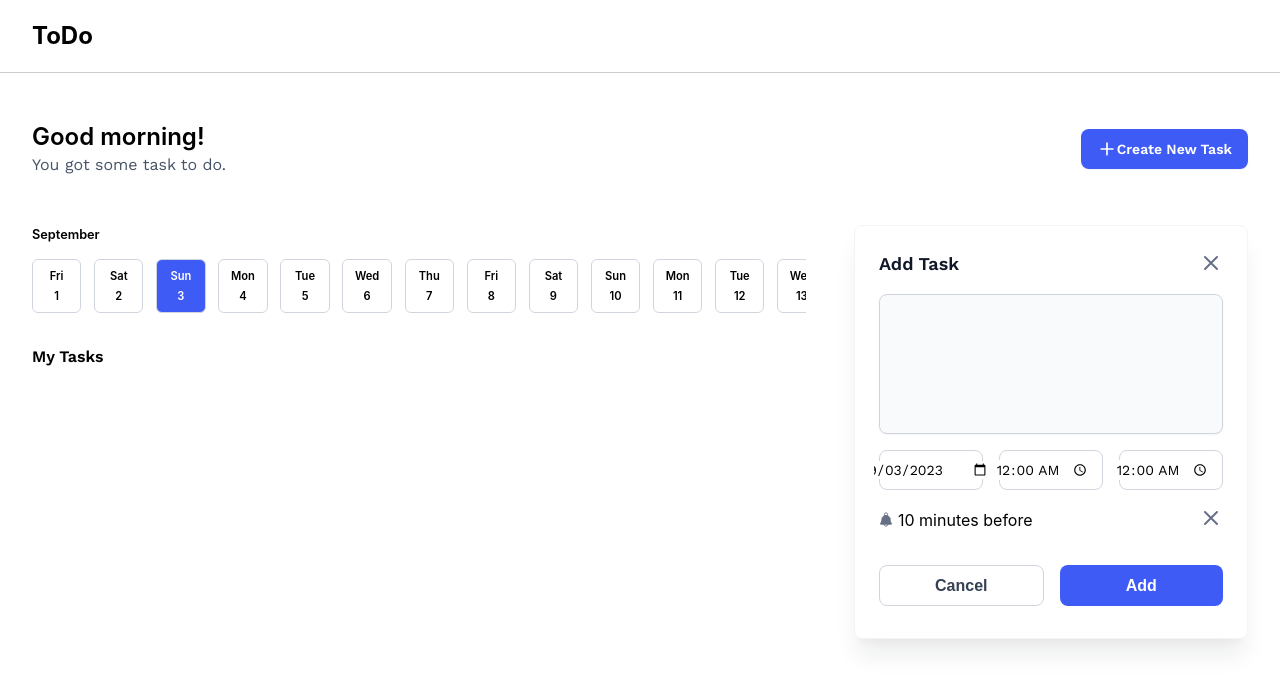
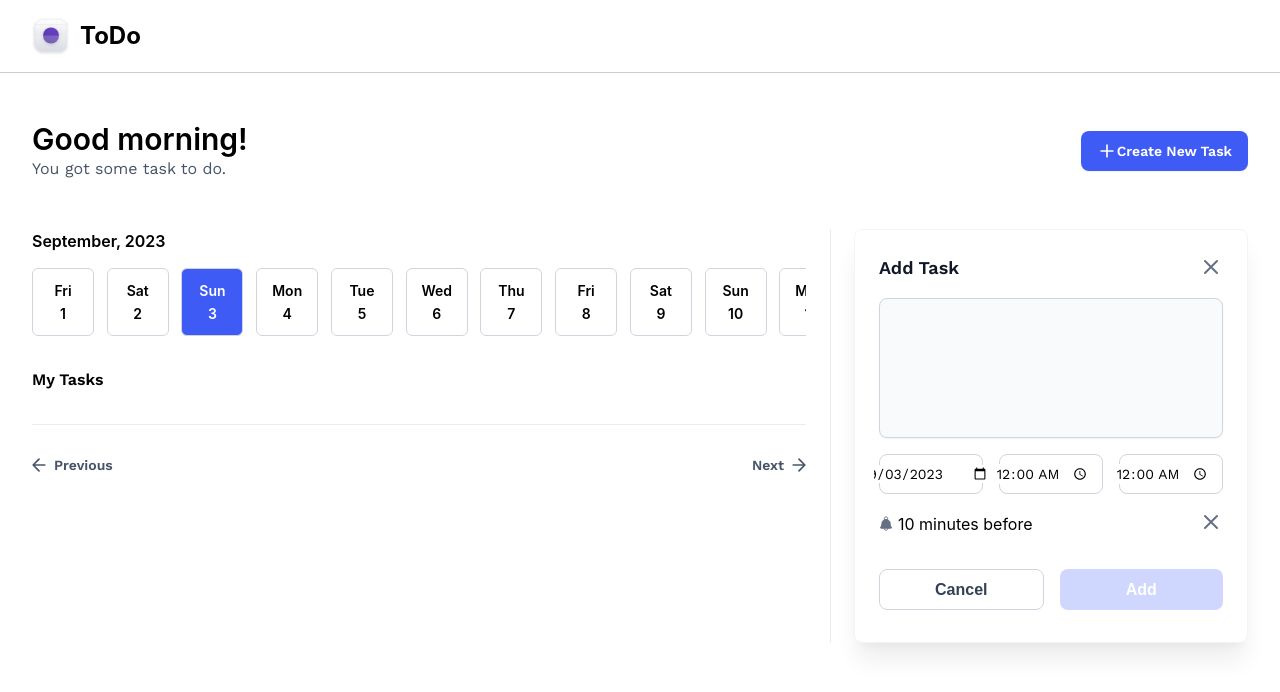
Before and after one commit to preciousbetine/todo-app, a React (Vite) app: page / in a window 1280 px wide. Both pictures are taken after a click on the button "Create New Task". Shown: the top 692 px of the page. Built offline with nearby package versions, Linux system fonts and the light colour scheme.

Commit message:
Add pagination

```diff
--- a/src/App.tsx
+++ b/src/App.tsx
@@ -1,4 +1,4 @@
-import { useEffect, useState } from 'react';
+import React, { useEffect, useState } from 'react';
 import { useDispatch, useSelector } from 'react-redux';
 import { AppDispatch } from './redux/store';
 import Header from './components/Header';
@@ -14,13 +14,18 @@ import EditTask from './components/EditTask';
 
 function TodoApp() {
   const [period, setPeriod] = useState<string>('morning');
+  const [currentPage, setCurrentPage] = useState<number>(1);
+  const [numPages, setNumPages] = useState<number>(1);
+  const [pageButtons, setPageButtons] = useState<JSX.Element[]>([]);
   const dispatch = useDispatch<AppDispatch>();
   const [taskPopupVisible, setTaskPopupVisible] = useState<boolean>(false);
   const todos = useSelector((s:  { todos: TodoState }) => s.todos).todos;
   const [panelContent, setPanelContent] = useState<string>('date-picker');
   const [currentTaskId, setCurrentTaskId] = useState<string>('');
 
-  const taskComponents = todos.map(task => {
+  const taskHeading = React.createRef<HTMLHeadingElement>();
+
+  const taskComponents = todos.slice((currentPage - 1) * 7, currentPage * 7).map(task => {
     return (
       <Task
         key={task.id}
@@ -32,6 +37,29 @@ function TodoApp() {
       />
     );
   });
+
+  useEffect(() => {
+    taskHeading.current?.scrollIntoView({ behavior: 'smooth', block: 'center' });
+  }, [currentPage, taskHeading]);
+
+  useEffect(() => {
+    const buttons = [];
+    const noOfPages = Math.ceil(todos.length / 7);
+    setNumPages(noOfPages);
+
+    for (let i = 1; i <= noOfPages; i++) {
+      buttons.push(
+        <button
+          key={i}
+          className={TodoAppStyles['page-btn']}
+          onClick={() => setCurrentPage(i)}
+        >
+          {i}
+        </button>
+      );
+    }
+    setPageButtons(buttons);
+  }, [todos]);
 
   useEffect(() => {
     const date = new Date();
@@ -66,9 +94,30 @@ function TodoApp() {
         <div className={TodoAppStyles.main}>
           <HorizontalDateSelect />
           <div className={TodoAppStyles['tasks-container']}>
-            <h2>My Tasks</h2>
+            <h2 ref={taskHeading}>My Tasks</h2>
             <div className={TodoAppStyles.tasks}>
               {taskComponents}
+            </div>
+            <div className={TodoAppStyles.pagination}>
+              <button
+                className={TodoAppStyles['prev-btn']}
+                onClick={() => { if (currentPage > 1) setCurrentPage(currentPage - 1) }}
+              >
+                <img src="arrow-left.svg" alt="" />
+                Previous
+              </button>
+              <div className={TodoAppStyles['page-num']}>
+                {pageButtons}
+              </div>
+              <button
+                className={TodoAppStyles['next-btn']}
+                onClick={() => {
+                  if (currentPage < numPages) setCurrentPage(currentPage + 1);
+                }}
+              >
+                Next
+                <img src="arrow-right.svg" alt="" />
+              </button>
             </div>
           </div>
         </div>
--- a/src/components/AddTask.tsx
+++ b/src/components/AddTask.tsx
@@ -91,6 +91,7 @@ export default function AddTask({ close }: { close: () => void }) {
         <button
           className={TaskStyles['task-popup_add']}
           onClick={saveTodo}
+          disabled={!title.trim().length}
         >
           Add
         </button>
--- a/src/components/DatePicker.tsx
+++ b/src/components/DatePicker.tsx
@@ -89,7 +89,7 @@ function DatePicker() {
     daysInMonth,
     year,
     day,
-    todos,
+    todos.length,
   ]);
 
   const dateComponents = days.map((day: {
--- a/src/components/EditTask.tsx
+++ b/src/components/EditTask.tsx
@@ -83,6 +83,7 @@ export default function EditTask({
         <button
           className={TaskStyles['task-popup_save']}
           onClick={saveTask}
+          disabled={!editTitle.trim().length}
         >
           Save
         </button>
--- a/src/components/HorizontalDateSelect.tsx
+++ b/src/components/HorizontalDateSelect.tsx
@@ -3,6 +3,7 @@ import ComponentStyles from '../styles/HorizontalDateSelect.module.scss';
 
 function HorizontalDateSelect() {
   const [currentMonth] = useState<number>(new Date().getMonth());
+  const [currentYear] = useState<number>(new Date().getFullYear());
   const months = ['January', 'February', 'March', 'April', 'May', 'June', 'July', 'August', 'September',
                   'October', 'November', 'December'];
   const days = ['Sun', 'Mon', 'Tue', 'Wed', 'Thu', 'Fri', 'Sat'];
@@ -39,7 +40,7 @@ function HorizontalDateSelect() {
 
   return (
     <div className={ComponentStyles.dateSelect}>
-      <h2>{months[currentMonth]}</h2>
+      <h2>{months[currentMonth]}, {currentYear} </h2>
       <div className={ComponentStyles.days}>
         {daysJSX}
         <div className={ComponentStyles['hide-scroll']}></div>
--- a/src/components/Popup/AddTaskPopup.tsx
+++ b/src/components/Popup/AddTaskPopup.tsx
@@ -86,6 +86,7 @@ export default function AddTaskPopup({ id, visible, setVisible }: TaskPopupProps
         <button
           className={TaskStyles['task-popup_add']}
           onClick={saveTodo}
+          disabled={!title.trim().length}
         >
           Add
         </button>
--- a/src/components/Popup/EditTaskPopup.tsx
+++ b/src/components/Popup/EditTaskPopup.tsx
@@ -92,6 +92,7 @@ export default function EditTaskPopup({
         <button
           className={TaskStyles['task-popup_save']}
           onClick={saveTask}
+          disabled={!editTitle.trim().length}
         >
           Save
         </button>
--- a/src/index.css
+++ b/src/index.css
@@ -21,6 +21,7 @@
   --color-blue: #3f5bf6;
   --color-blue-100: #eaedfe;
   --color-blue-hover: #0e31f2;
+  --color-blue-disabled: #cfd7ff;
   --color-blue-transparent: rgba(63, 91, 246, 0.25);
 
   user-select: none;
--- a/src/styles/Header.module.scss
+++ b/src/styles/Header.module.scss
@@ -3,6 +3,10 @@ $max-width: 1340px;
 
 .header {
   border-bottom: 1px solid #ccc;
+  position: sticky;
+  background: #fff;
+  top: 0;
+  z-index: 1000;
 
   .logo {
     display: flex;
@@ -29,7 +33,6 @@ $max-width: 1340px;
   }
 
   @media (min-width: $breakpoint) {
-    .logo > img,
     .hamburger {
       display: none;
     }
--- a/src/styles/HorizontalDateSelect.module.scss
+++ b/src/styles/HorizontalDateSelect.module.scss
@@ -49,6 +49,8 @@ $breakpoint: 1000px;
   @media (min-width: $breakpoint) {
     h2 {
       padding: 0;
+      font-size: 16px;
+      line-height: 24px;
     }
 
     .days {
@@ -58,6 +60,9 @@ $breakpoint: 1000px;
     .day {
       margin-right: 12.74px;
       margin-left: 0;
+      height: 68px;
+      flex: 1 0 62px;
+      font-size: 14px;
     }
   }
 }
--- a/src/styles/TaskPopup.module.scss
+++ b/src/styles/TaskPopup.module.scss
@@ -176,8 +176,14 @@ $breakpoint: 1000px;
     border: none;
 
     transition: 0.4s background-color ease-in-out;
+
     &:hover {
       background-color: var(--color-blue-hover);
+    }
+
+    &:disabled {
+      background-color: var(--color-blue-disabled);
+      cursor: not-allowed;
     }
   }
 }
--- a/src/styles/TodoApp.module.scss
+++ b/src/styles/TodoApp.module.scss
@@ -32,6 +32,7 @@ $max-width: 1340px;
       display: flex;
       justify-content: flex-end;
       flex: 1 0 418px;
+      border-left: 1px solid var(--color-gray-200);
     }
   }
 }
@@ -63,6 +64,11 @@ $max-width: 1340px;
     max-width: $max-width;
     margin: auto;
     padding: 48px 32px 0;
+
+    h1 {
+      font-size: 30px;
+      line-height: 36px;
+    }
 
     button {
       display: flex;
@@ -130,3 +136,49 @@ $max-width: 1340px;
     display: none;
   }
 }
+
+.pagination {
+  padding: 20px 0 0 0;
+  height: 60px;
+  margin-top: 32px;
+  border-top: 1px solid var(--color-gray-200);
+
+  display: flex;
+  justify-content: space-between;
+  align-items: center;
+
+  button {
+    background: none;
+    border: none;
+    font-family: 'Work Sans', Inter, sans-serif;
+    font-weight: 600;
+    font-size: 14px;
+    line-height: 20px;
+
+    display: flex;
+    align-items: center;
+    gap: 8px;
+    color: var(--color-gray-600);
+    cursor: pointer;
+  }
+
+  .page-num {
+    display: flex;
+
+    button {
+      width: 40px;
+      height: 40px;
+      font-weight: 500;
+
+      background: none;
+      border: none;
+
+      border-radius: 50%;
+      justify-content: center;
+
+      &:hover {
+        background-color: var(--color-gray-50);
+      }
+    }
+  }
+}
```
Also changed, not shown: public/arrow-left.svg (added), public/arrow-right.svg (added).
